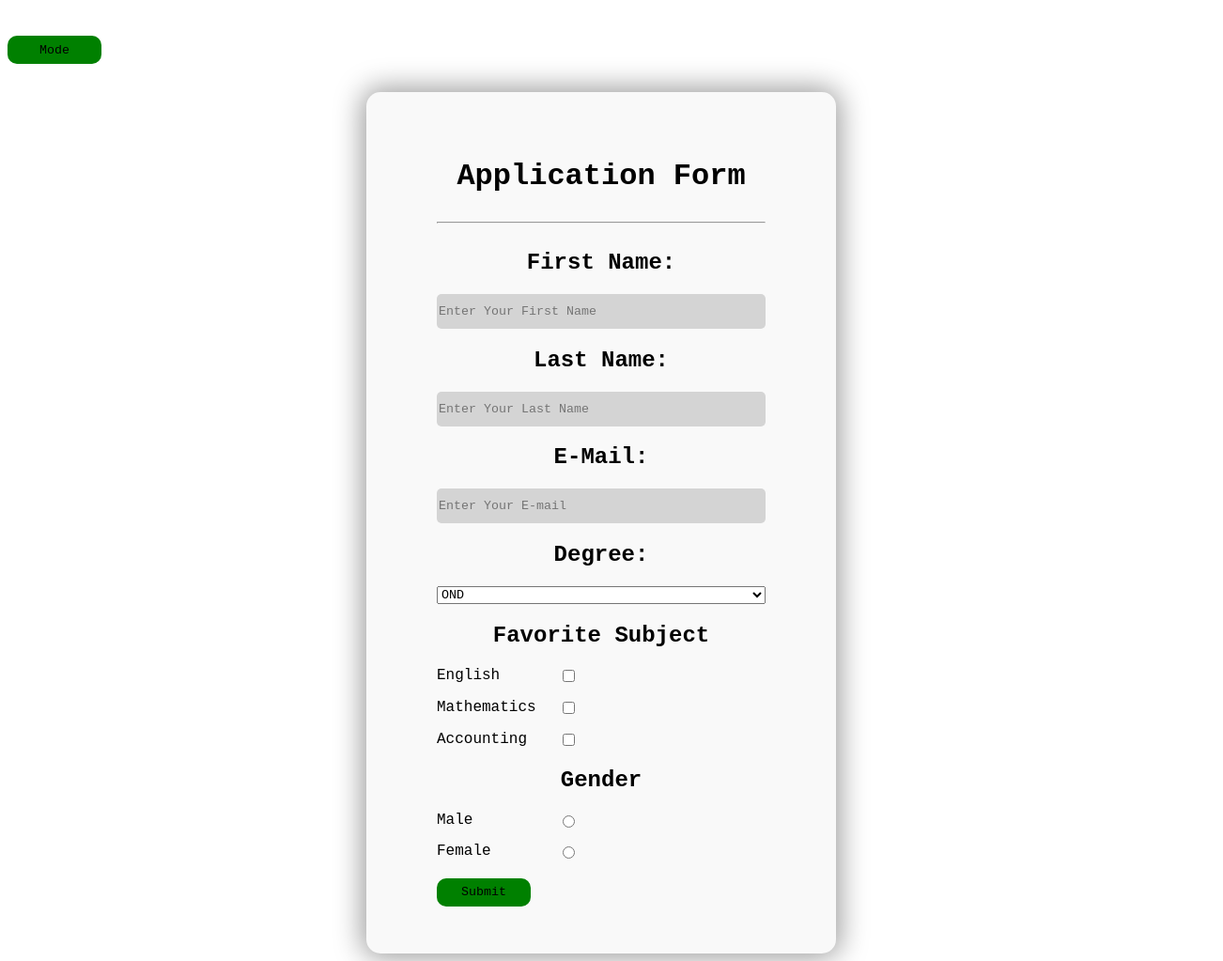
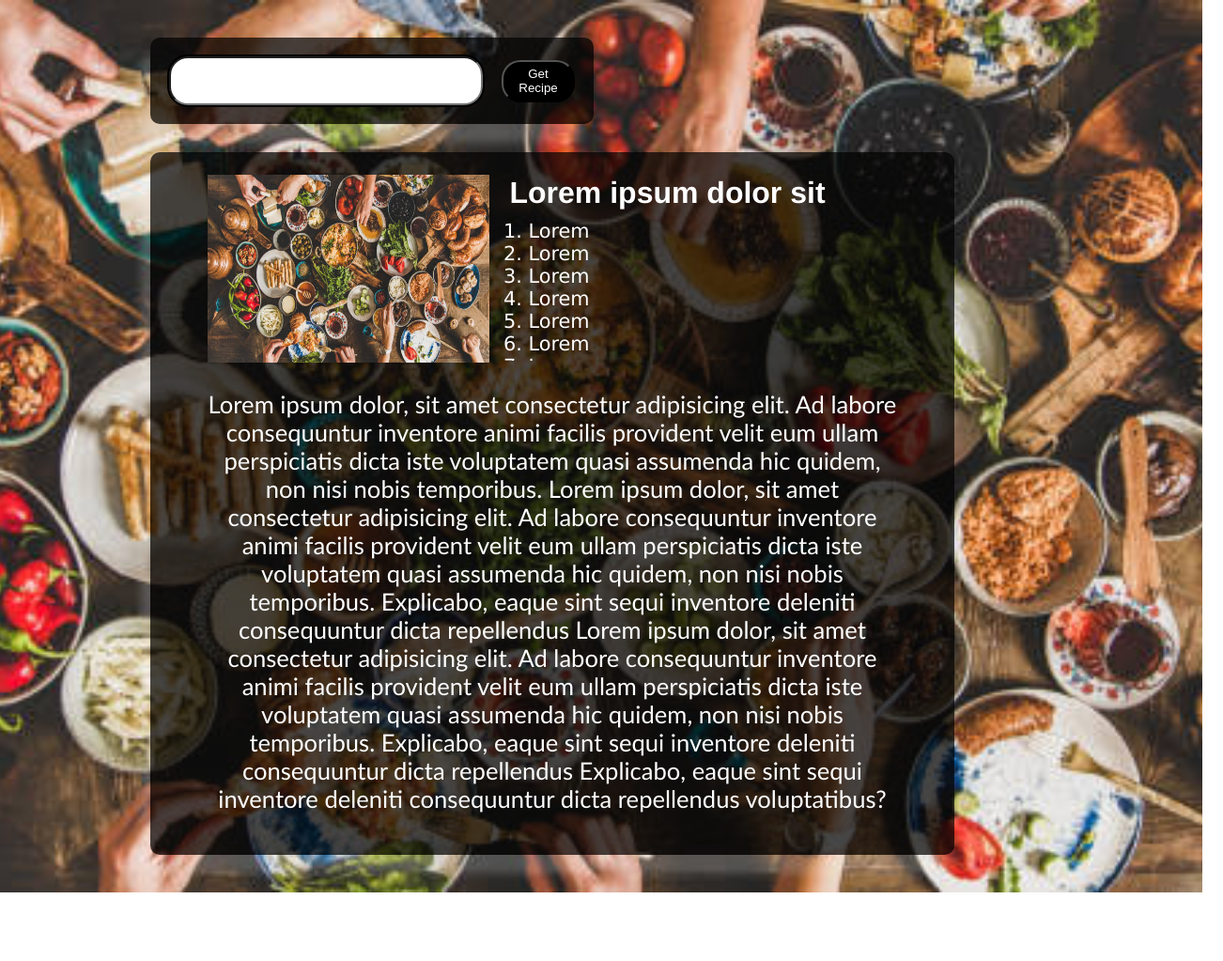
Before and after one commit to U22099/Practice1, a plain HTML site: page index.html in a window 1280 px wide. Shown: the whole page at 94% size, 1302 px wide, since content can reach past the window. After the commit the page ends 950 px from the top, so only its background shows below. Drawn offline with Linux system fonts and the light colour scheme.

Commit message:
Recipe HTML and CSS files complete

```diff
--- a/index.html
+++ b/index.html
@@ -3,93 +3,48 @@
 <head>
     <meta charset="UTF-8">
     <meta name="viewport" content="width=device-width, initial-scale=1.0">
+    <title>Recipe Generator</title>
     <link rel="stylesheet" href="style.css">
-    <script>
-        function myfunct(){
-            document.body.style.backgroundColor= "#000000";
-        }
-    </script>
-    <title>Document</title>
+    <script src="main.js"></script>
 </head>
 <body>
-    <div class="form">
-        <div class="btn">
-            <button type="button" onclick="myfunct()">Mode</button>
-        </div>
+    <div class="container">
         <div class="content">
-            <div class="formdata">
-                <div class="header">
-                    <h1>Application Form</h1>
-                </div>
-                <div class="liner"><hr></div>
-                <div class="data">
-                    <div>
-                        <h2>First Name:</h2>
-                    </div>
-                    <input id="name1" placeholder="Enter Your First Name" type="text">
-                </div>
-
-                <div class="data">
-                    <div>
-                        <h2>Last Name:</h2>
-                    </div>
-                    <input id="name2" placeholder="Enter Your Last Name" type="text">
-                </div>
-                <div class="data">
-                    <div>
-                        <h2>E-Mail:</h2>
-                    </div>
-                    <input id="name3" placeholder="Enter Your E-mail" type="text">
-                </div>
-                <div class="data">
-                    <div>
-                       <h2> Degree:</h2>
-                    </div>
-                    <select name="Select Your Degree"  id="selector">
-                        <option value="1">OND</option>
-                        <option value="2">HND</option>
-                        <option value="3">Phd</option>
-                    </select>
-                </div>
-                <div class="data">
-                    <div>
-                        <h2>Favorite Subject</h2>
-                    </div>
-                    <div class="subject-container">
-                        <div class="subjects">
-                            <label for="opt1">English</label>
-                            <input type="checkbox" name="english" id="opt1">
-                        </div>
-                        <div class="subjects">
-                            <label for="opt3">Mathematics</label>
-                            <input type="checkbox" name="maths" id="opt2">
-                        </div>
-                        <div class="subjects">
-                            <label for="opt4">Accounting</label>
-                            <input type="checkbox" name="accounting" id="opt3">
-                        </div>
+            <div class="input-container">
+                <input type="text" class="input">
+                <button onclick="">Get Recipe</button>
+            </div>
+            <div class="output-container">
+                <div class="head">
+                    <img src="IMG_0929.JPG" alt="img" width="300px" height="200px" class="recipe-img">
+                    <div class="right">
+                        <h1 class="header">Lorem ipsum dolor sit</h1>
+                        <ol>
+                            <li class="list1">Lorem</li>
+                            <li class="list2">Lorem</li>
+                            <li class="list3">Lorem</li>
+                            <li class="list4">Lorem</li>
+                            <li class="list5">Lorem</li>
+                            <li class="list6">Lorem</li>
+                            <li class="list7">Lorem</li>
+                            <li class="list8">Lorem</li>
+                            <li class="list7">Lorem</li>
+                            <li class="list8">Lorem</li>
+                        </ol>
                     </div>
                 </div>
-
-                <div class="data">
-                    <div>
-                        <h2>Gender</h2>
-                    </div>
-                    <div class="gender-container">
-                        <div class="gender">
-                            <label for="opt1">Male</label>
-                            <input type="radio" name="gender" id="opt4">
-                        </div>
-                        <div class="gender">
-                            <label for="opt2">Female</label>
-                            <input type="radio" name="gender" id="opt5">
-                        </div>
-                    </div>
-                </div>
-                <div class="button">
-                    <button>Submit</button>
-                </div>
-
+                <p class="recipe-text">Lorem ipsum dolor, sit amet consectetur adipisicing elit. Ad labore consequuntur inventore
+                    animi facilis provident velit eum ullam perspiciatis dicta iste voluptatem quasi assumenda
+                    hic quidem, non nisi nobis temporibus.
+                    Lorem ipsum dolor, sit amet consectetur adipisicing elit. Ad labore consequuntur inventore
+                    animi facilis provident velit eum ullam perspiciatis dicta iste voluptatem quasi assumenda
+                    hic quidem, non nisi nobis temporibus.
+                    Explicabo, eaque sint sequi inventore deleniti consequuntur dicta repellendus
+                    Lorem ipsum dolor, sit amet consectetur adipisicing elit. Ad labore consequuntur inventore
+                    animi facilis provident velit eum ullam perspiciatis dicta iste voluptatem quasi assumenda
+                    hic quidem, non nisi nobis temporibus.
+                    Explicabo, eaque sint sequi inventore deleniti consequuntur dicta repellendus
+                    Explicabo, eaque sint sequi inventore deleniti consequuntur dicta repellendus voluptatibus?</p>
             </div>
         </div>
     </div>
--- a/style.css
+++ b/style.css
@@ -1,100 +1,136 @@
-*{
-    font-family: 'Courier New', Courier, monospace;
+body{
+    margin: 0px;
+    font-family: 'Franklin Gothic Medium', 'Arial Narrow', Arial, sans-serif;
 }
-.form{
+::-webkit-scrollbar{
+    width: 10px;
+    border-radius: 20px;
+}
+::-webkit-scrollbar-track{
+    background: black;
+    border-radius: 20px;
+}
+::-webkit-scrollbar-thumb{
+    background: none;
+    border-radius: 20px;
+}
+::-webkit-scrollbar-thumb:hover{
+    background: white;
+}
+.container{
     display: flex;
-    flex-direction: column;
-    align-items: center;
     justify-content: center;
-}
-.form > .btn{
-    display: grid;
-    width: 100%;
-    grid-template-columns: 1fr;
-    align-items: start;
-    padding: 30px;
-}
-.form button{
-    background-color: green;
-    border: none;
-    border-radius: 10px;
-    transition: 0.5s;
-    height: 30px;
-    width: 100px;
-}
-.form button:focus{
-    box-shadow: 0px 0px 8px 5px rgba(0, 0, 0, 0.2);
-}
-.form > .content{
-    background-color: #f9f9f9;
-    height: 700px;
-    width: 400px;
-    box-shadow: 0px 0px 30px 4px rgba(0, 0, 0, 0.4);
-    border-radius: 15px;
-    padding: 50px;
-    display: flex;
-    flex-direction: column;
     align-items: center;
     height: 100%;
+    padding: 40px 0px;
+    background-image: url("IMG_0929.JPG");
+    background-position: center;
+    background-repeat: no-repeat;
+    background-size: cover;
 }
-.form > .content > .formdata{
+.container > .content{
     display: grid;
+    text-align: center;
     grid-template-columns: 1fr;
-    text-align: center;
-    width: 350px;
+    width: 75%;
 }
-.form > .content > .formdata > .data{
+/* Styling The Input Container */
+.container > .content > .input-container{
+    display: flex;
+    justify-content: center;
+    align-items: center;
+    width: 45%;
+    padding: 20px;
+    border-radius: 10px;
+    color: white;
+    background-color: rgba(0, 0, 0, 0.7);
+    box-shadow: -10px 20px 10px rgba(255, 255, 255, 0.2);
+    margin-bottom: 30px;
+}
+.container > .content > .input-container input{
+    outline: 2px solid black;
+    background-color: white;
+    padding: 10px;
+    border-radius: 20px;
+    font-size: 1.5em;
+}
+.container > .content > .input-container button{
+    background-color: black;
+    color: white;
+    height: 45px;
+    width: 80px;
+    border-radius: 20px;
+    margin-left: 20px;
+    padding: 0px 10px;
+    transition: 1s;
+}
+.container > .content > .input-container button:hover{
+    border: 1px solid white;
+    cursor: pointer;
+}
+/* Styling The Output Container */
+.container > .content > .output-container{
+    display: flex;
+    justify-content: center;
+    align-items: center;
+    flex-direction: column;
+    width: 85%;
+    padding: 20px;
+    border-radius: 10px;
+    color: white;
+    background-color: rgba(0, 0, 0, 0.7);
+    box-shadow: -10px 20px 10px rgba(255, 255, 255, 0.2);
+}
+.container > .content > .output-container > .head{
+    display: flex;
+    justify-content: space-between;
+    align-items: center;
+    width: 90%;
+}
+.container > .content > .output-container > .head > .right{
+    display: flex;
+    justify-content: center;
+    align-items: center;
+    flex-direction: column;
     width: 100%;
-    display: grid;
 }
-.form > .content > .formdata > .data input[type="text"]{
-    background-color: #d4d4d4;
-    height: 35px;
-    border: none;
-    border-radius: 5px;
-    transition: 0.5s;
+.container > .content > .output-container > .head > .right h1{
+    display: flex;
+    justify-content: flex-start;
+    align-items: center;
+    width: 90%;
+    margin: 5px 0px;
 }
-.form > .content > .formdata > .data input[type="text"]:focus{
-    border: transparent;
-    box-shadow: 0px 0px 7px 5px  rgba(0, 0, 0, 0.2);
+.container > .content > .output-container > .head > .right ol{
+    text-align: left;
+    width: 90%;
+    margin: 5px 0px;
+    font-size: 1.3em;
+    height: 150px;
+    overflow: auto;
+    -webkit-overflow-scrolling: touch;
+    font-family: 'Lucida Sans', 'Lucida Sans Regular', 'Lucida Grande', 'Lucida Sans Unicode', Geneva, Verdana, sans-serif;
 }
-.form > .content > .formdata > .data input[type="text"]:focus-visible{
-    outline: none;
+.container > .content > .output-container > .head > .right ol::-webkit-scrollbar{
+    width: 10px;
+    border-radius: 20px;
 }
-.form > .content > .formdata > .data > .subject-container{
-    width: 100%;
-    display: grid;
-    text-align: start;
-    grid-gap: 15px;
+.container > .content > .output-container > .head > .right ol::-webkit-scrollbar-track{
+    background: black;
+    border-radius: 20px;
 }
-.form > .content > .formdata > .data > .gender-container{
-    width: 100%;
-    display: grid;
-    text-align: start;
-    grid-gap: 15px;
+.container > .content > .output-container > .head > .right ol::-webkit-scrollbar-thumb{
+    background: none;
+    border-radius: 20px;
 }
-.form > .content > .formdata > .data > .subject-container > .subjects {
+.container > .content > .output-container > .head > .right ol::-webkit-scrollbar-thumb:hover{
+    background: white;
+}
+.container > .content > .output-container p{
     display: flex;
-    width: 150px;
-    justify-content: space-between;
+    justify-content: center;
+    align-items: center;
+    width: 90%;
+    font-family:'Gill Sans', 'Gill Sans MT', Calibri, 'Trebuchet MS', sans-serif;
+    font-size: 1.6em;
 }
-.form > .content > .formdata > .data > .gender-container > .gender {
-    display: flex;
-    width: 150px;
-    justify-content: space-between;
-}
-.form > .content > .formdata > .button{
-    display: flex;
-    padding-top: 20px;
-}
-.form > .content > .formdata button{
-    background-color: green;
-    border: none;
-    border-radius: 10px;
-    transition: 0.5s;
-    height: 30px;
-    width: 100px;
-}
-.form > .content > .formdata button:focus{
-    box-shadow: 0px 0px 8px 5px rgba(0, 0, 0, 0.2);
-}
```
Also changed, not shown: IMG_0929.JPG (added).
